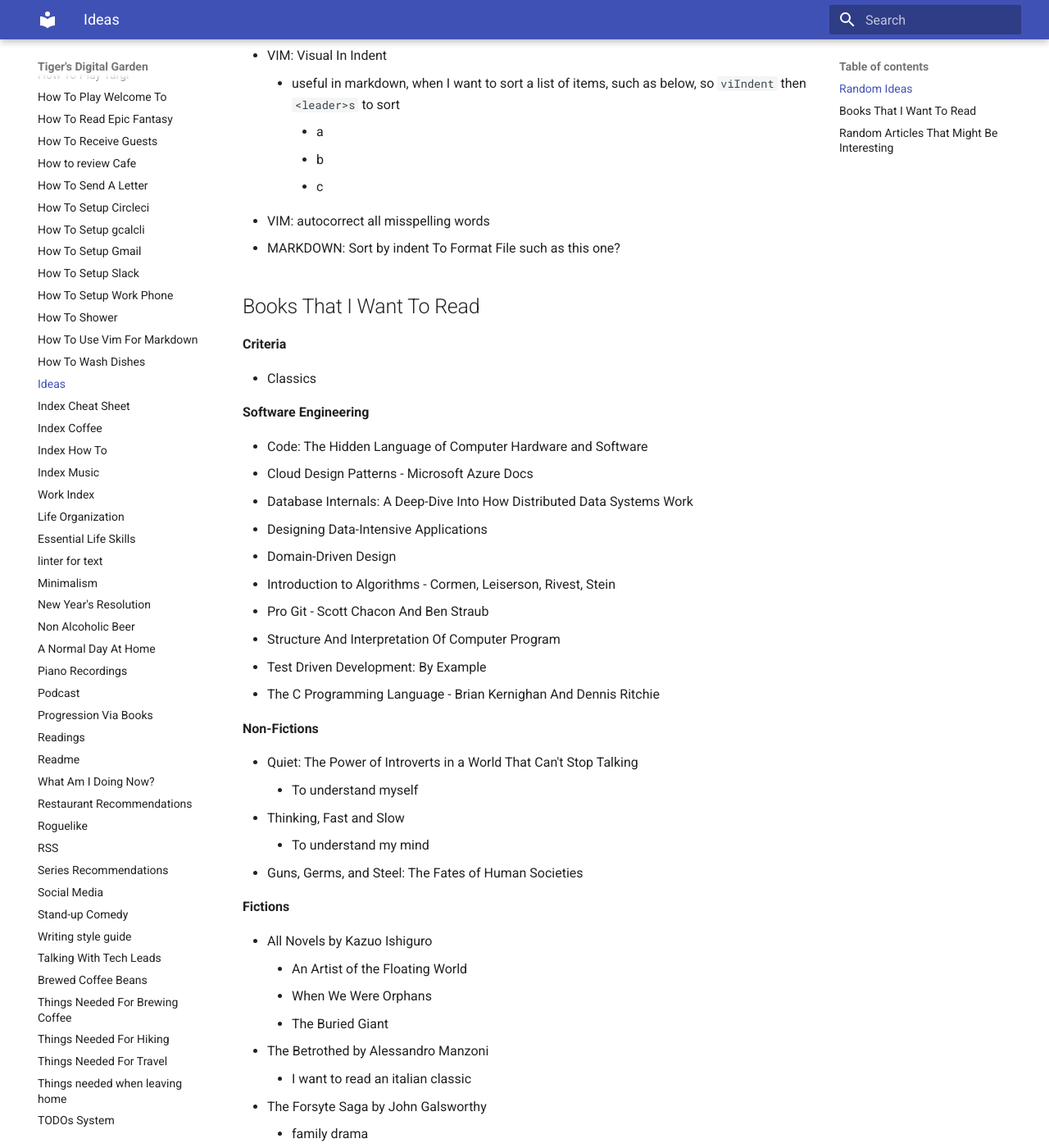
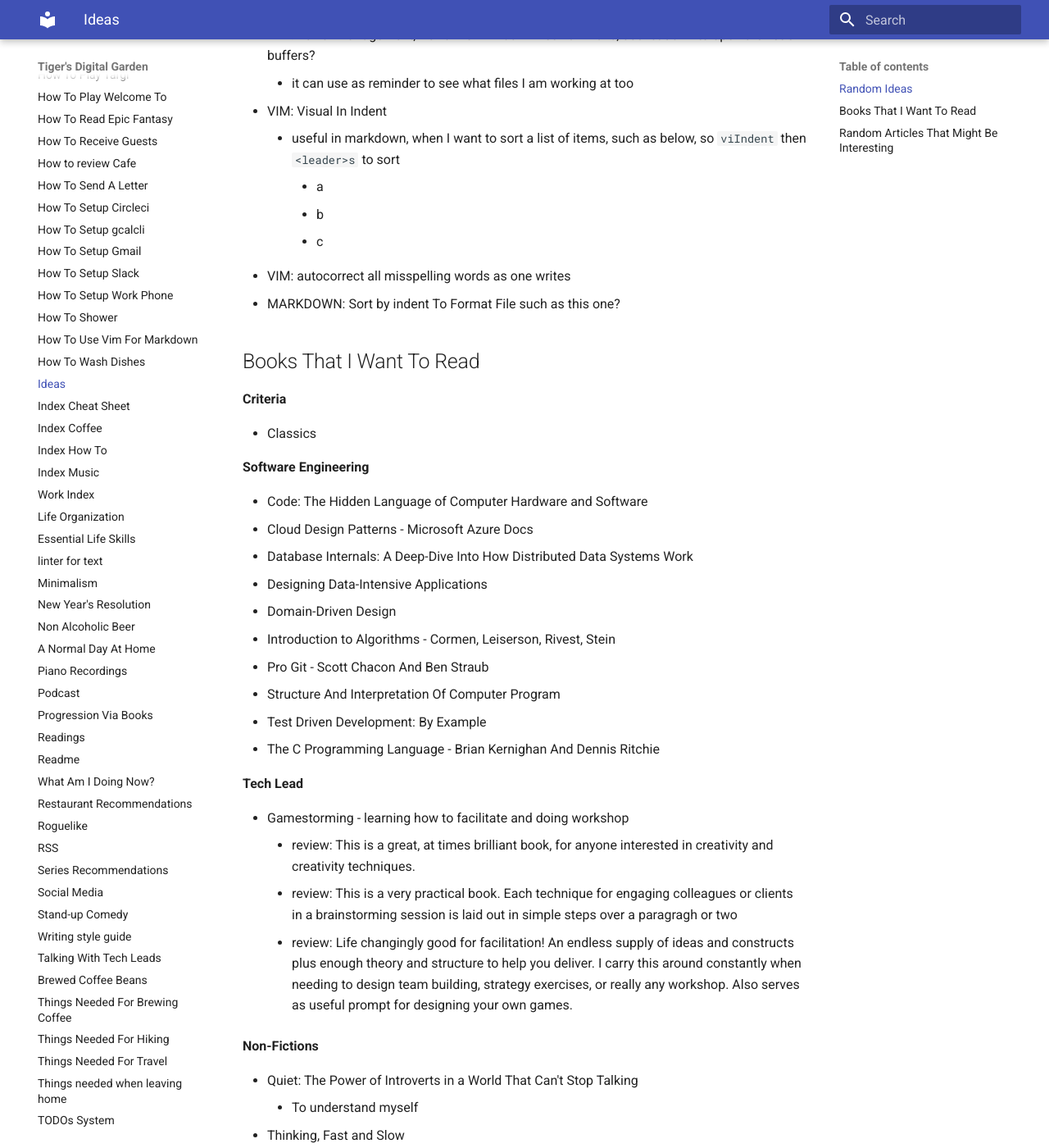
Before and after one commit to ynotstartups/notes, an MkDocs documentation site: the page built from notes/ideas.md, in a window 1280 px wide and 1400 px high, scrolled down 620 px. Shown: the whole window at 82% size. Built offline with MkDocs 1.6.1 and Material for MkDocs 9.7.7, drawn with Linux system fonts in a browser that asks for light colours; some of the changed text lies outside the part shown.

Commit message:
add more ideas

```diff
--- a/notes/ideas.md
+++ b/notes/ideas.md
@@ -8,6 +8,8 @@
 
 ## Random Ideas
 
+- VIM: Use vim-fugitive and build habits of add and commit in vim
+  - useful for pushing changes in vim, especially for notes and dotfiles
 - LIFE: Enrich my own README page similar to https://eugeneyan.com/readme/
   - `./readme.md` - use `gf` to edit
 - LIFE: Keep a brag document for work similar to Create my own README page similar to https://jvns.ca/blog/brag-documents/
@@ -18,7 +20,7 @@
     - a
     - b
     - c
-- VIM: autocorrect all misspelling words
+- VIM: autocorrect all misspelling words as one writes
 - MARKDOWN: Sort by indent To Format File such as this one?
 
 ## Books That I Want To Read
@@ -39,6 +41,13 @@
 - Structure And Interpretation Of Computer Program
 - Test Driven Development: By Example
 - The C Programming Language - Brian Kernighan And Dennis Ritchie
+
+**Tech Lead**
+
+- Gamestorming - learning how to facilitate and doing workshop
+  - review: This is a great, at times brilliant book, for anyone interested in creativity and creativity techniques.
+  - review: This is a very practical book. Each technique for engaging colleagues or clients in a brainstorming session is laid out in simple steps over a paragragh or two
+  - review: Life changingly good for facilitation! An endless supply of ideas and constructs plus enough theory and structure to help you deliver. I carry this around constantly when needing to design team building, strategy exercises, or really any workshop. Also serves as useful prompt for designing your own games.
 
 **Non-Fictions**
 
```
